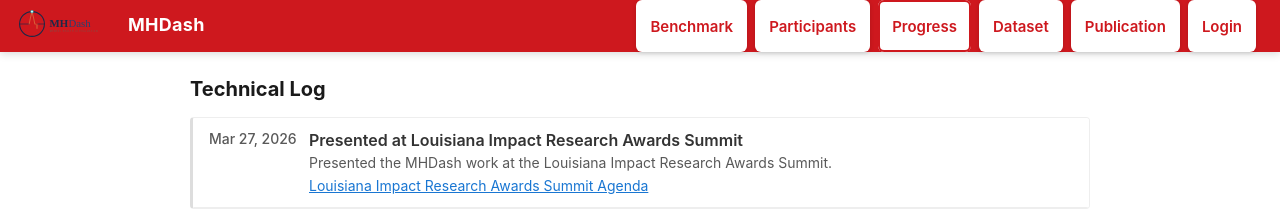
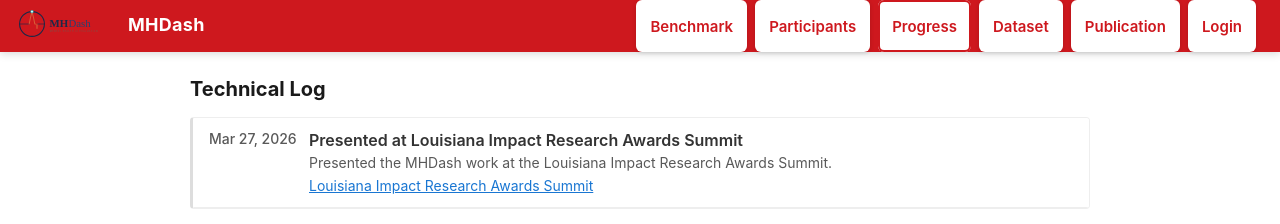
Before and after one commit to ihozh/mental-health-vercel, a Next.js app: page /progress in a window 1280 px wide. Shown: the top 224 px of the page. Built offline with nearby package versions, Linux system fonts and the light colour scheme.

Commit message:
Update progress.js

```diff
--- a/pages/progress.js
+++ b/pages/progress.js
@@ -10,7 +10,7 @@
     title: 'Presented at Louisiana Impact Research Awards Summit',
     description: 'Presented the MHDash work at the Louisiana Impact Research Awards Summit.',
     link: 'https://business.louisiana.edu/sites/business/files/UL%20Lafayette%20-%20Louisiana%20Impact%20Research%20Summit%20-%20Agenda%202026%20March%20DRAFT%202603123.pdf',
-    linkText: 'Louisiana Impact Research Awards Summit Agenda',
+    linkText: 'Louisiana Impact Research Awards Summit',
   },
   {
     date: '2026-03-18',
```
